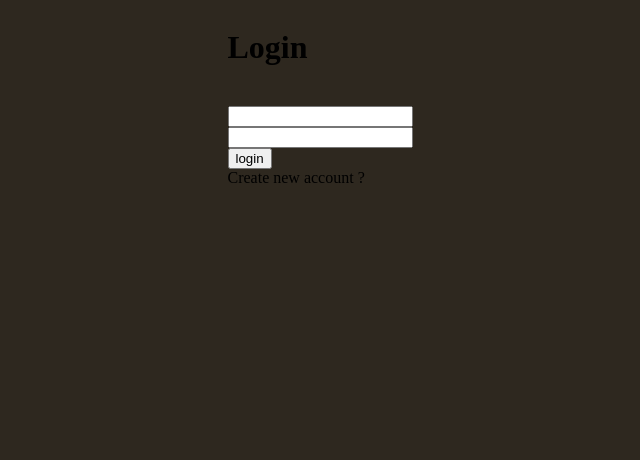
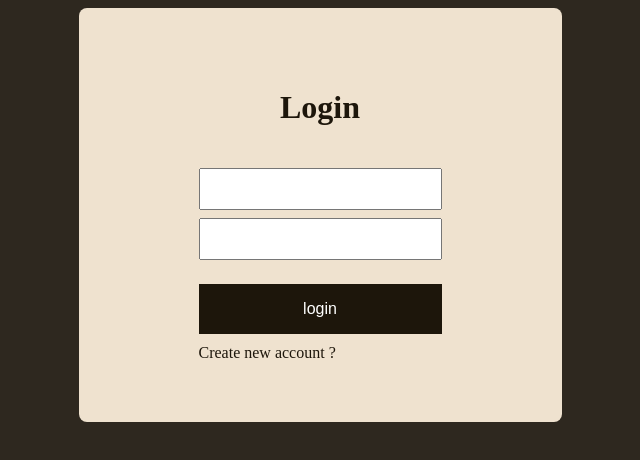
Before and after one commit to shouyamamoto/react-beautiful-dnd-practice2, a React (Create React App) app: page /login in a window 1280 px wide. Shown: the top 460 px of the page, without its empty margins (320-960 px from the left). Built offline with nearby package versions, Linux system fonts and the light colour scheme; no server answers.

Commit message:
Login Styled

```diff
--- a/src/components/Login.jsx
+++ b/src/components/Login.jsx
@@ -1,6 +1,54 @@
 import React, { useState, useEffect } from 'react'
 import styled from 'styled-components'
 import { auth } from '../firebase'
+
+const LoginContainer = styled.div`
+  padding: 60px 120px;
+  background-color: #efe2cf;
+  border-radius: 8px;
+`
+
+const LoginTitle = styled.h1`
+  color: #1d160b;
+  font-size: 32px;
+  text-align: center;
+  margin-bottom: 20px;
+`
+
+const InputArea = styled.div`
+  text-align: center;
+`
+
+const InputForm = styled.input`
+  padding: 10px 16px;
+  margin: 4px 0;
+  font-size: 16px;
+  color: #1d160b;
+`
+
+const LoginBtn = styled.button`
+  padding: 16px;
+  margin: 20px 0 10px;
+  width: 100%;
+  border: none;
+  out-line: none;
+  cursor: pointer;
+  color: white;
+  background-color: #1d160b;
+  border: 8px;
+  font-size: 16px;
+  transition: background-color 0.3s;
+
+  &:hover {
+    background-color: #b76f0e;
+    color: white;
+  }
+`
+
+const ToggleLogin = styled.span`
+  color: #1d160b;
+  cursor: pointer;
+`
 
 export const Login = ({ history }) => {
   const [ isLogin, setIsLogin ] = useState(true)
@@ -17,10 +65,11 @@ export const Login = ({ history }) => {
   }, [history])
 
   return (
-    <div>
-      <h1>{isLogin ? 'Login' : 'Register' }</h1>
+    <LoginContainer>
+      <LoginTitle>{isLogin ? 'Login' : 'Register' }</LoginTitle>
       <br />
-      <input
+      <InputArea>
+      <InputForm
         type="text"
         name="email"
         aria-label="E-mail"
@@ -30,7 +79,7 @@ export const Login = ({ history }) => {
         }}
       />
       <br />
-      <input
+      <InputForm
         type="password"
         aria-label="Password"
         name="password"
@@ -39,8 +88,8 @@ export const Login = ({ history }) => {
           setPassword(e.target.value)
         }}
       />
-      <br />
-      <button
+      </InputArea>
+      <LoginBtn
         type="submit"
         onClick={
           isLogin
@@ -63,12 +112,12 @@ export const Login = ({ history }) => {
           }
       >
       { isLogin ? 'login' : 'Register' }
-      </button>
+      </LoginBtn>
       <br />
-      <span onClick={() => setIsLogin(!isLogin)}>
+      <ToggleLogin onClick={() => setIsLogin(!isLogin)}>
         { isLogin ? "Create new account ? " : "Back to Login" }
-      </span>
-    </div>
+      </ToggleLogin>
+    </LoginContainer>
   )
 }
 
--- a/src/index.js
+++ b/src/index.js
@@ -11,6 +11,7 @@ document.body.style.height = '100%'
 document.body.style.display = 'flex'
 document.body.style.justifyContent = 'center'
 document.body.style.alignItems = 'center'
+document.body.style.letterSpacing = '0.05'
 
 ReactDOM.render(
   <React.StrictMode>
```
